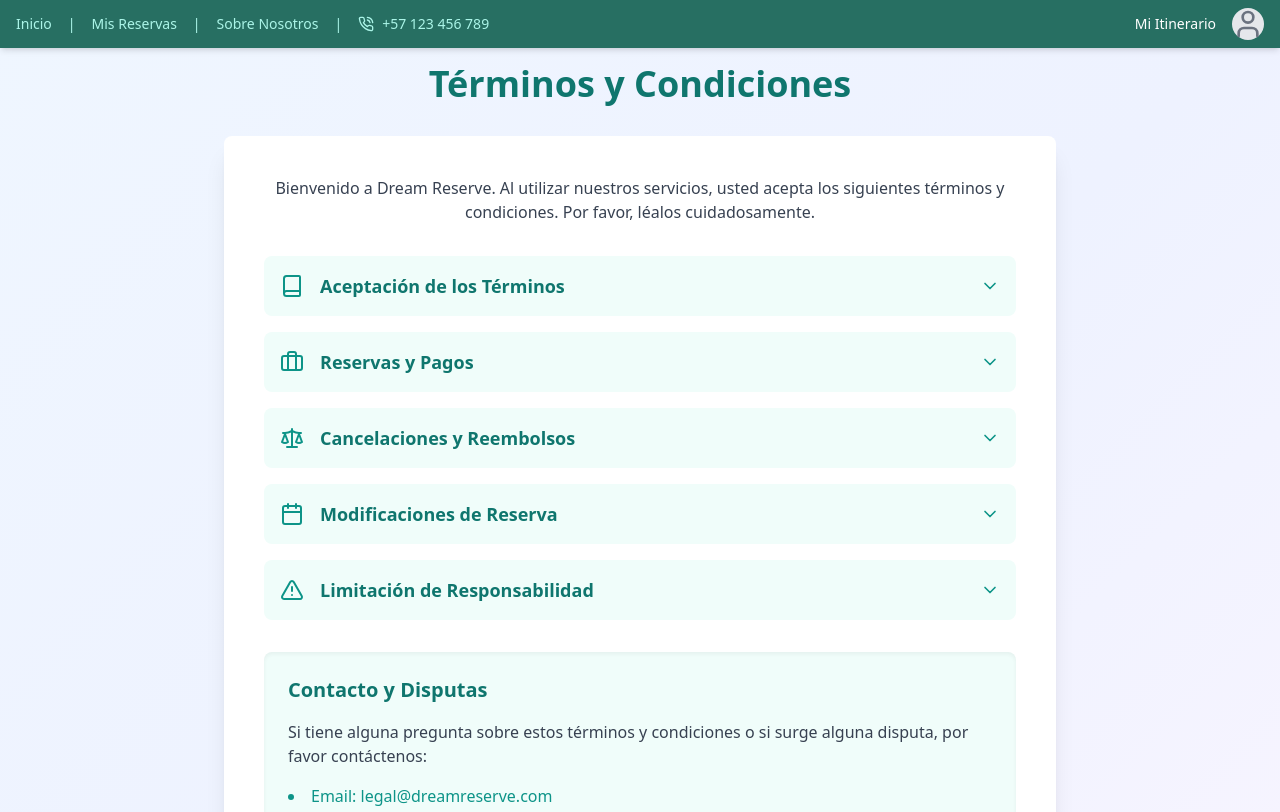
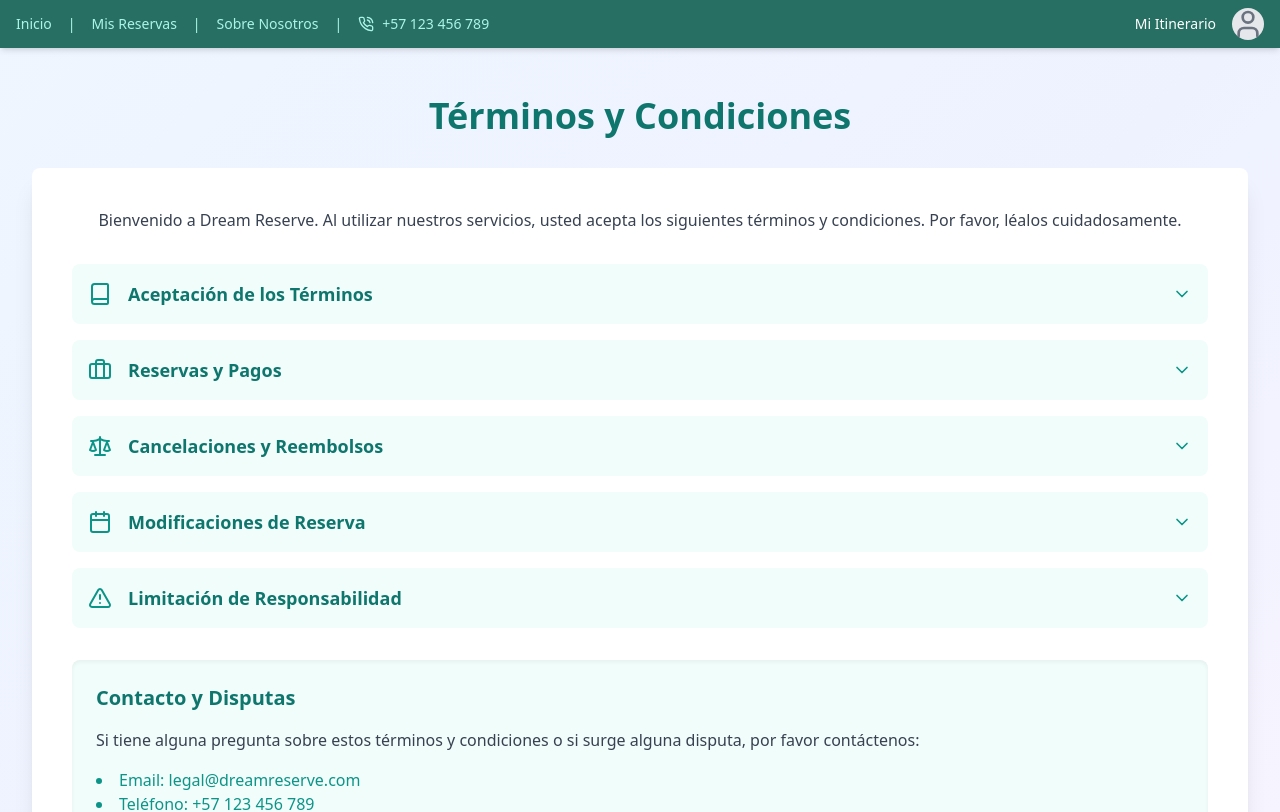
Before and after one commit to carobte/Dream-Reserve-Front, a React (Vite) app: page /terms-and-conditions in a window 1280 px wide. Shown: the top 812 px of the page. Built offline with nearby package versions, Linux system fonts and the light colour scheme.

Commit message:
Fix: footer now still in the down of the page

```diff
--- a/src/pages/TermsAndConditions.jsx
+++ b/src/pages/TermsAndConditions.jsx
@@ -41,7 +41,7 @@ export default function TermsAndConditions() {
     return (
         <div className="bg-gradient-to-br from-blue-50 via-indigo-50 to-purple-50 min-h-screen ">
             <NavbarSelect />
-            <div className="max-w-4xl mx-auto pt-16 py-12 px-4 sm:px-6 lg:px-8">
+            <div className="min-h-screen mx-auto pt-24 py-12 px-4 sm:px-6 lg:px-8">
                 <h1 className="text-4xl font-bold text-center text-teal-700 mb-8">Términos y Condiciones</h1>
                 <div className="bg-white shadow-xl rounded-lg overflow-hidden">
                     <div className="p-6 sm:p-10">
```
